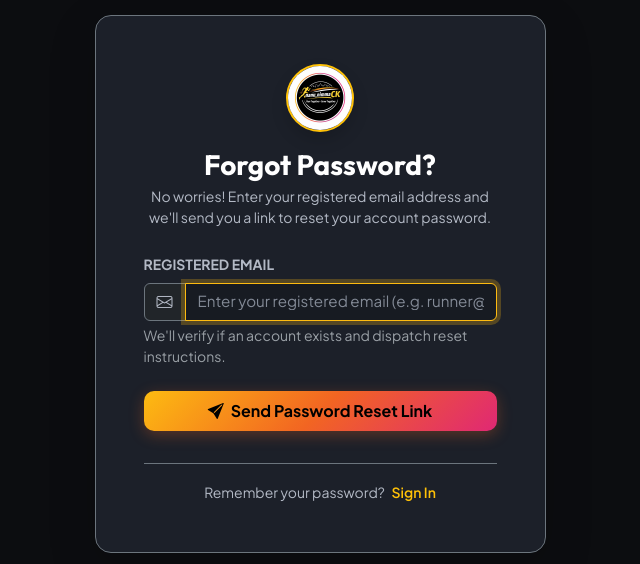
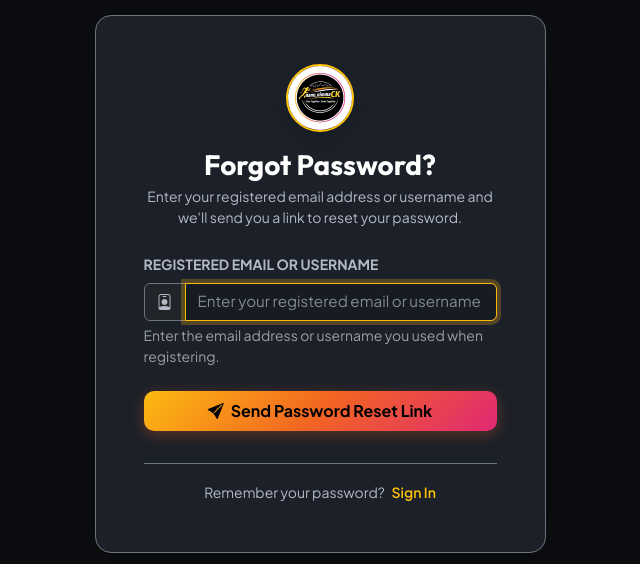
Before and after one commit to nischaymk/nnck-run-club, a Django app: page /password-reset/ in a window 1280 px wide. Shown: the part 162-726 px from the top of the page, without its empty margins (320-960 px from the left). Run offline with Django 5.2, Linux system fonts and the light colour scheme.

Commit message:
Fix password reset system: add SMTP support, username/email recovery, HTTPS reverse proxy links, HTML email, and direct coach reset

```diff
--- a/club/forms.py
+++ b/club/forms.py
@@ -294,17 +294,21 @@ class WorkoutSubmissionForm(forms.ModelForm):
 
 
 class StyledPasswordResetForm(forms.Form):
-    """Clean, high-contrast dark-mode password reset request form"""
-    email = forms.EmailField(
-        label="Registered Email",
+    """Clean, high-contrast dark-mode password reset request form (accepts email or username)"""
+    entry = forms.CharField(
+        label="Registered Email or Username",
         max_length=254,
-        widget=forms.EmailInput(attrs={
+        required=True,
+        widget=forms.TextInput(attrs={
             'class': 'form-control bg-dark border-secondary text-white',
-            'placeholder': 'Enter your registered email (e.g. runner@example.com)',
-            'autocomplete': 'email',
+            'placeholder': 'Enter your registered email or username',
+            'autocomplete': 'username email',
             'autofocus': 'autofocus'
         })
     )
+
+    def clean_entry(self):
+        return self.cleaned_data.get('entry', '').strip()
 
 
 class StyledSetPasswordForm(forms.Form):
--- a/club/views.py
+++ b/club/views.py
@@ -14,6 +14,9 @@ from django.urls import reverse
 from django.conf import settings
 from datetime import date, timedelta, datetime
 from decimal import Decimal
+import logging
+
+logger = logging.getLogger(__name__)
 
 from .models import UserProfile, WorkoutAssignment, WorkoutCategory, WorkoutSubmission, ProofScreenshot
 from .forms import (
@@ -24,45 +27,79 @@ from .forms import (
 
 
 def password_reset_request_view(request):
-    """Handles requesting a password reset email."""
+    """Handles requesting a password reset email using registered email or username."""
     if request.user.is_authenticated:
         return redirect('dashboard')
 
     if request.method == 'POST':
         form = StyledPasswordResetForm(request.POST)
         if form.is_valid():
-            email = form.cleaned_data['email']
-            associated_users = User.objects.filter(email__iexact=email, is_active=True)
+            query = form.cleaned_data['entry'].strip()
+            associated_users = User.objects.filter(
+                Q(email__iexact=query) | Q(username__iexact=query),
+                is_active=True
+            )
+
+            if not associated_users.exists():
+                messages.error(
+                    request,
+                    f"No active account found for '{query}'. Please check your spelling or contact Coach Chandrakanth."
+                )
+                return render(request, 'club/password_reset.html', {'form': form})
+
             dev_reset_url = None
+            email_sent_count = 0
 
             for user in associated_users:
+                if not user.email:
+                    messages.warning(
+                        request,
+                        f"Account '{user.username}' does not have an email address on file. Please contact Coach Chandrakanth directly to reset your password."
+                    )
+                    continue
+
                 uid = urlsafe_base64_encode(force_bytes(user.pk))
                 token = default_token_generator.make_token(user)
                 reset_url = request.build_absolute_uri(
                     reverse('password_reset_confirm', kwargs={'uidb64': uid, 'token': token})
                 )
+                # Ensure HTTPS on Render/production
+                if not request.is_secure() and ('onrender.com' in request.get_host() or not settings.DEBUG):
+                    reset_url = reset_url.replace('http://', 'https://')
 
                 context = {
                     'user': user,
                     'reset_url': reset_url,
                     'domain': request.get_host(),
-                    'protocol': 'https' if request.is_secure() else 'http',
+                    'protocol': 'https' if request.is_secure() or 'onrender.com' in request.get_host() else 'http',
                 }
                 subject = "[NNCK RUN CLUB] Password Reset Request"
-                message = render_to_string('club/password_reset_email.html', context)
+                plain_message = render_to_string('club/password_reset_email.html', context)
+                html_message = render_to_string('club/password_reset_email_html.html', context)
 
-                send_mail(
-                    subject=subject,
-                    message=message,
-                    from_email=getattr(settings, 'DEFAULT_FROM_EMAIL', 'noreply@nnckrunclub.com'),
-                    recipient_list=[user.email],
-                    fail_silently=False,
-                )
+                # Output to server logs so admins can retrieve link if needed
+                print(f"[NNCK PASSWORD RESET] User: {user.username} ({user.email}) -> {reset_url}", flush=True)
 
-                if settings.DEBUG and not dev_reset_url:
+                try:
+                    from_email = getattr(settings, 'DEFAULT_FROM_EMAIL', None) or getattr(settings, 'EMAIL_HOST_USER', 'noreply@nnckrunclub.com')
+                    send_mail(
+                        subject=subject,
+                        message=plain_message,
+                        from_email=from_email,
+                        recipient_list=[user.email],
+                        html_message=html_message,
+                        fail_silently=False,
+                    )
+                    email_sent_count += 1
+                except Exception as e:
+                    logger.error(f"Error sending password reset email to {user.email}: {e}")
+
+                # If console backend is active (no SMTP configured or dev), provide direct testing link
+                is_console_backend = 'console.EmailBackend' in getattr(settings, 'EMAIL_BACKEND', '')
+                if (settings.DEBUG or is_console_backend) and not dev_reset_url:
                     dev_reset_url = reset_url
 
-            if settings.DEBUG and dev_reset_url:
+            if dev_reset_url:
                 request.session['dev_password_reset_url'] = dev_reset_url
 
             return redirect('password_reset_done')
@@ -73,9 +110,13 @@ def password_reset_request_view(request):
 
 
 def password_reset_done_view(request):
-    """Informs the user that password reset instructions were sent."""
-    dev_reset_url = request.session.pop('dev_password_reset_url', None) if settings.DEBUG else None
-    return render(request, 'club/password_reset_done.html', {'dev_reset_url': dev_reset_url})
+    """Informs the user that password reset instructions were processed."""
+    dev_reset_url = request.session.pop('dev_password_reset_url', None)
+    is_smtp_active = 'smtp.EmailBackend' in getattr(settings, 'EMAIL_BACKEND', '')
+    return render(request, 'club/password_reset_done.html', {
+        'dev_reset_url': dev_reset_url,
+        'is_smtp_active': is_smtp_active,
+    })
 
 
 def password_reset_confirm_view(request, uidb64, token):
--- a/templates/club/coach_portal.html
+++ b/templates/club/coach_portal.html
@@ -255,6 +255,9 @@
                     <a href="{% url 'coach_assign_workout' %}?runner_id={{ r.id }}" class="btn btn-sm btn-nnck-gradient flex-grow-1 text-center py-1 fw-bold">
                         <i class="bi bi-plus-circle me-1"></i> Upload Workout
                     </a>
+                    <a href="/admin/auth/user/{{ r.id }}/password/" target="_blank" class="btn btn-sm btn-outline-secondary text-light py-1 px-2" title="Reset password in Admin Portal">
+                        <i class="bi bi-key-fill text-warning"></i>
+                    </a>
                 </div>
             </div>
             {% empty %}
@@ -313,6 +316,9 @@
                                 <a href="{% url 'coach_assign_workout' %}?runner_id={{ r.id }}" class="btn btn-sm btn-nnck-gradient py-1 px-2">
                                     <i class="bi bi-plus-circle me-1"></i> Upload Workout
                                 </a>
+                                <a href="/admin/auth/user/{{ r.id }}/password/" target="_blank" class="btn btn-sm btn-outline-secondary text-light py-1 px-2" title="Reset password in Admin Portal">
+                                    <i class="bi bi-key-fill text-warning me-1"></i> Reset Password
+                                </a>
                             </div>
                         </td>
                     </tr>
--- a/templates/club/password_reset.html
+++ b/templates/club/password_reset.html
@@ -21,7 +21,7 @@
                     <img src="{% static 'images/logo.jpg' %}" alt="NNCK Run Club Logo" width="68" height="68" class="rounded-circle mb-3 border border-2 border-warning shadow" style="object-fit: cover;">
                     <h3 class="text-white fw-bold mb-1">Forgot Password?</h3>
                     <p class="text-secondary small mb-0" style="line-height: 1.5;">
-                        No worries! Enter your registered email address and we'll send you a link to reset your account password.
+                        Enter your registered email address or username and we'll send you a link to reset your password.
                     </p>
                 </div>
 
@@ -40,13 +40,13 @@
                     {% endif %}
 
                     <div class="mb-4">
-                        <label class="form-label text-secondary small fw-bold">REGISTERED EMAIL</label>
+                        <label class="form-label text-secondary small fw-bold">REGISTERED EMAIL OR USERNAME</label>
                         <div class="input-group">
-                            <span class="input-group-text bg-dark border-secondary text-secondary"><i class="bi bi-envelope"></i></span>
-                            {{ form.email }}
+                            <span class="input-group-text bg-dark border-secondary text-secondary"><i class="bi bi-person-badge"></i></span>
+                            {{ form.entry }}
                         </div>
                         <div class="form-text text-muted small mt-1">
-                            We'll verify if an account exists and dispatch reset instructions.
+                            Enter the email address or username you used when registering.
                         </div>
                     </div>
 
```
Also changed, not shown: nnck_club/settings.py (+18 -3 lines), templates/club/password_reset_done.html (+10 -9 lines), templates/club/password_reset_email_html.html (added, +84 -0 lines).
